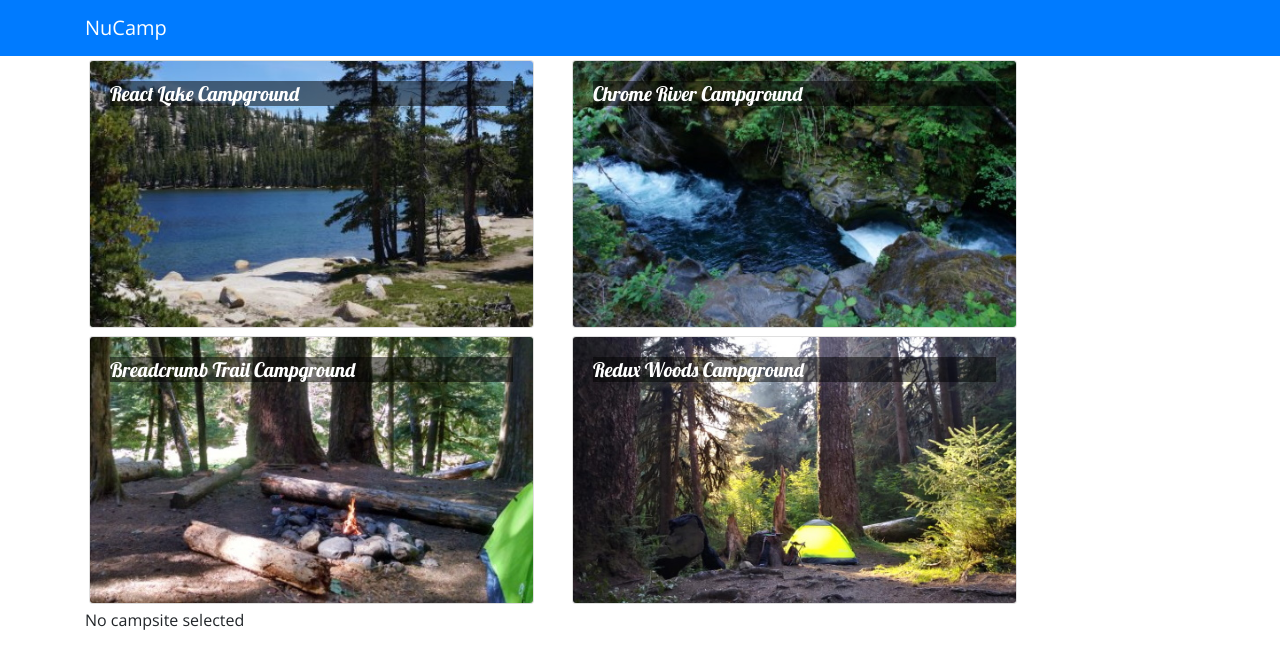
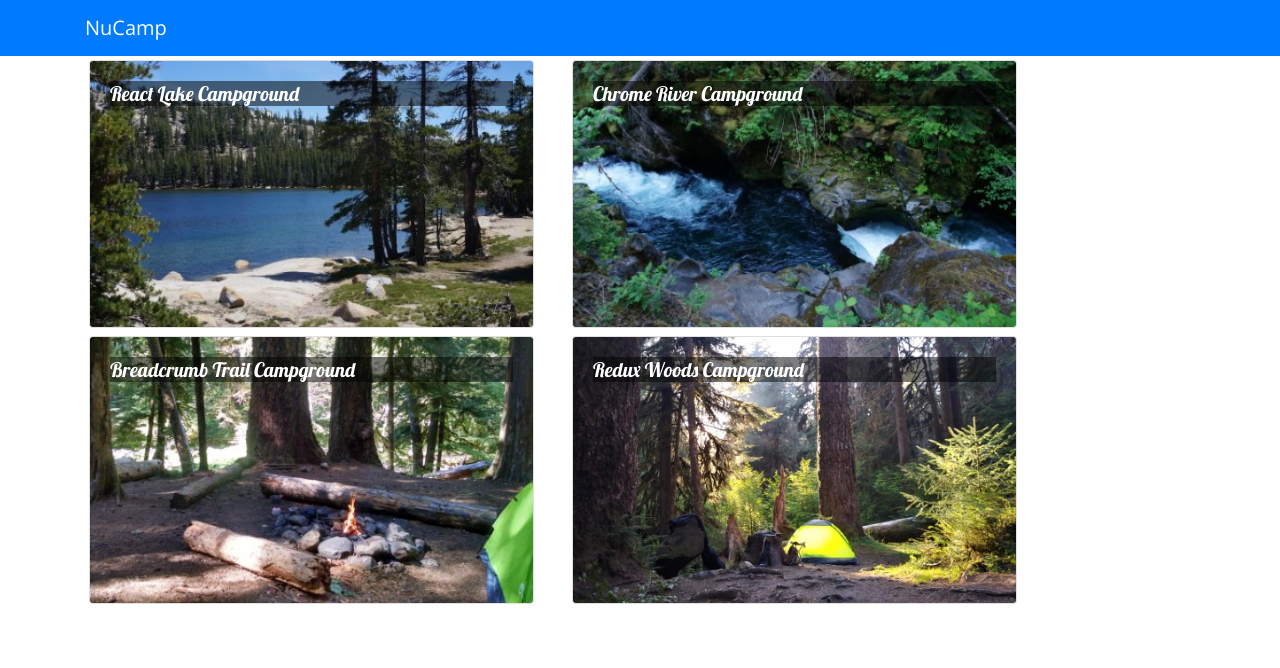
Before and after one commit to remarshal/React-NuCamp, a React (Create React App) app in the folder nucampsite/: page / in a window 1280 px wide. Shown: the top 668 px of the page. Built offline with nearby package versions, Linux system fonts and the light colour scheme.

Commit message:
Exercise: Presentational and Container Components

```diff
--- a/nucampsite/src/App.js
+++ b/nucampsite/src/App.js
@@ -1,28 +1,15 @@
 import React, { Component } from 'react';
-import { Navbar, NavbarBrand } from 'reactstrap';
-import Directory from './components/DirectoryComponent';
+import Main from './components/MainComponent';
 import './App.css';
-import { CAMPSITES } from './shared/campsites';
 
 class App extends Component {
-    constructor(props) {
-        super(props);
-        this.state = {
-            campsites: CAMPSITES
-        };
-    }
     render() {
         return (
             <div className="App">
-                <Navbar dark color="primary">
-                    <div className="container">
-                        <NavbarBrand href="/">NuCamp</NavbarBrand>
-                    </div>
-                </Navbar>
-                <Directory campsites={this.state.campsites} />
+                <Main />
             </div>
         );
-    }
+    };
 }
 
 export default App;
--- a/nucampsite/src/components/CampsiteInfoComponent.js
+++ b/nucampsite/src/components/CampsiteInfoComponent.js
@@ -35,22 +35,22 @@ class CampsiteInfoComponent extends Component {
                 </div>
             );
         } else {
-            return <div />
+            return <div />;
         }
     };
-
 
     render() {
         if (this.props.campsite) {
             return (
-                <div className="row">
-                    {this.renderCampsite(this.props.campsite)}
-                    {this.renderComments(this.props.campsite.comments)}
+                <div className="container">
+                    <div className="row">
+                        {this.renderCampsite(this.props.campsite)}
+                        {this.renderComments(this.props.campsite.comments)}
+                    </div>
                 </div>
             );
-        } else {
-            return <div>No campsite selected</div>;
         }
+        return <div />;
     }
 }
 
--- a/nucampsite/src/components/DirectoryComponent.js
+++ b/nucampsite/src/components/DirectoryComponent.js
@@ -1,24 +1,13 @@
 import React, { Component } from 'react';
 import { Card, CardImg, CardImgOverlay, CardTitle } from 'reactstrap';
-import CampsiteInfoComponent from './CampsiteInfoComponent';
 
 class Directory extends Component {
-    constructor(props) {
-        super(props);
-        this.state = {
-            selectedCampsite: null
-        };
-    }
-
-    onCampsiteSelect(campsite) {
-        this.setState({ selectedCampsite: campsite });
-    }
 
     render() {
         const directory = this.props.campsites.map(campsite => {
             return (
                 <div key={campsite.id} className="col-md-5 m-1">
-                    <Card onClick={() => this.onCampsiteSelect(campsite)}>
+                    <Card onClick={() => this.props.onClick(campsite.id)}>
                         <CardImg width="100%" src={campsite.image} alt={campsite.name} />
                         <CardImgOverlay>
                             <CardTitle>{campsite.name}</CardTitle>
@@ -33,7 +22,6 @@ class Directory extends Component {
                 <div className="row">
                     {directory}
                 </div>
-                <CampsiteInfoComponent campsite={this.state.selectedCampsite} />
             </div>
         );
     }
```
